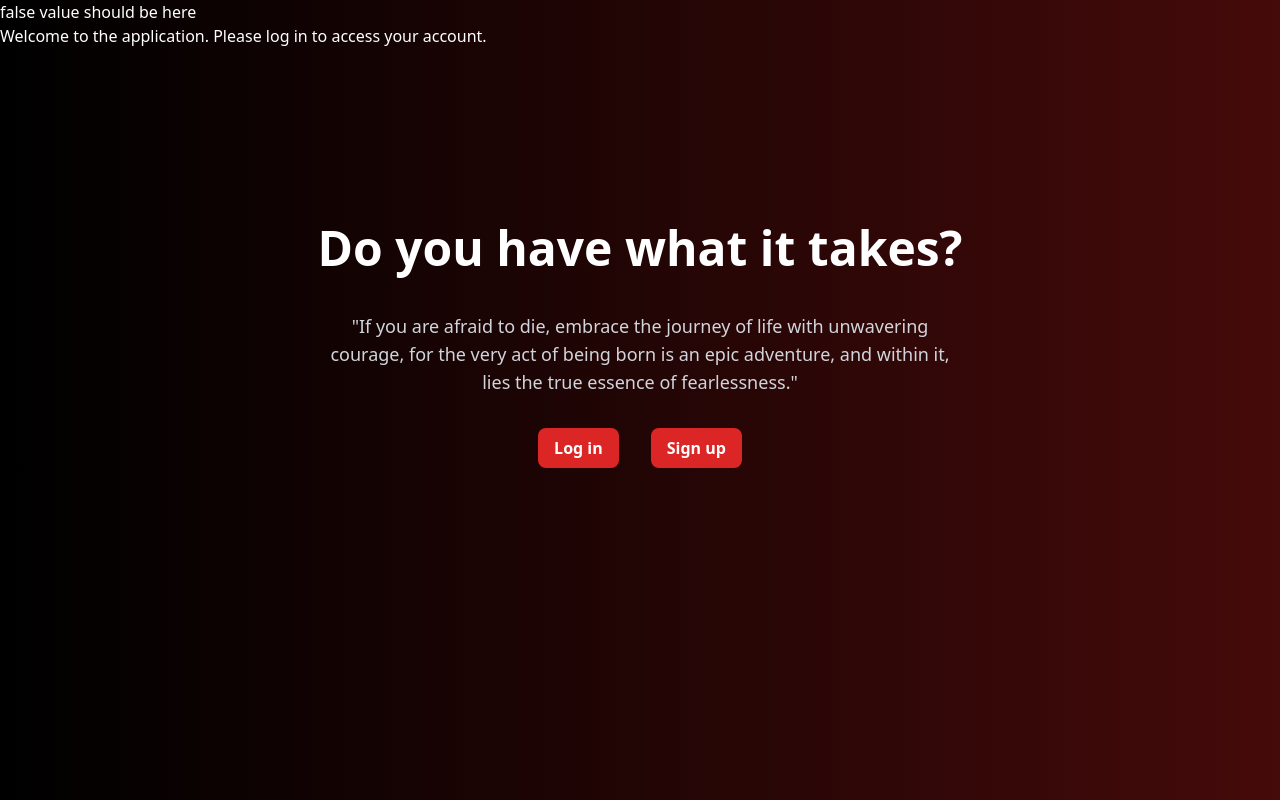
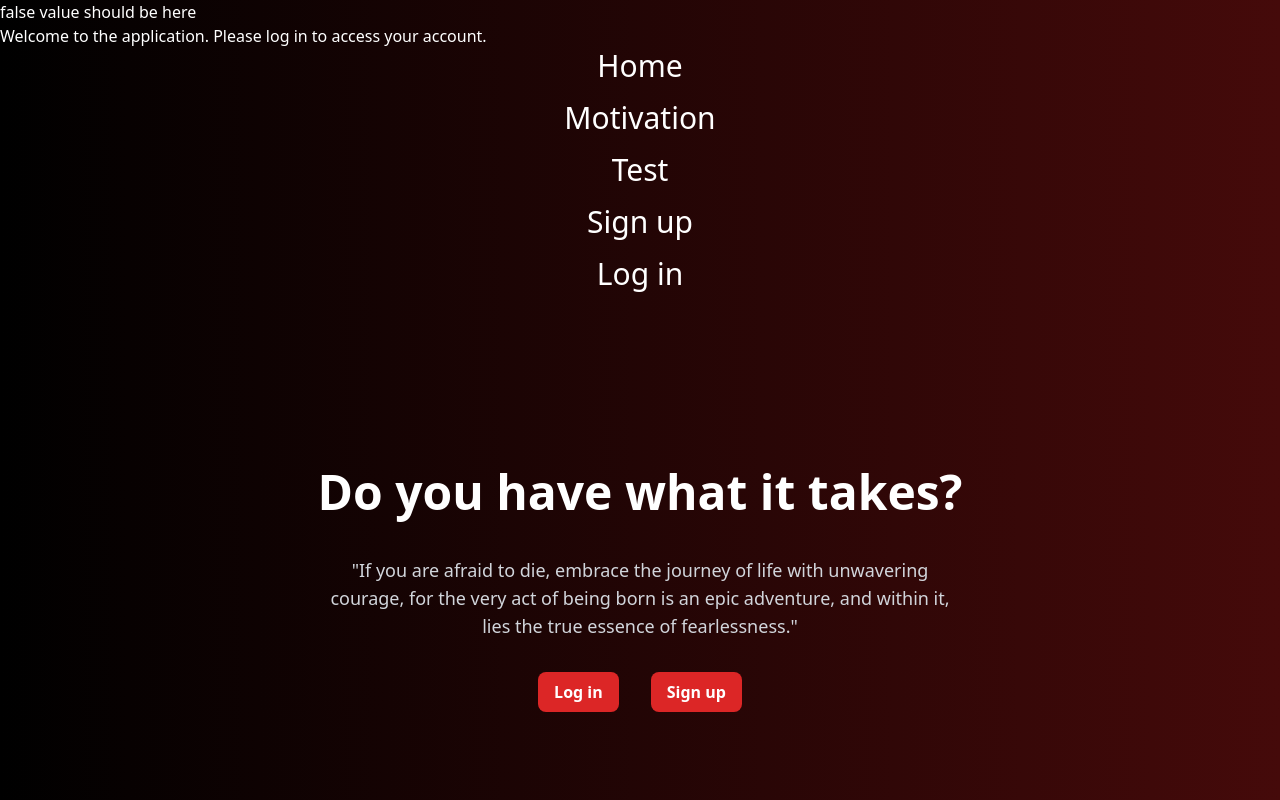
Before and after one commit to sagastvme/fitFolio, a SvelteKit app: page / in a window 1280 px wide. Built offline with nearby package versions, Linux system fonts and the light colour scheme.

Commit message:
changed menu when user is logged in

```diff
--- a/src/routes/+layout.js
+++ b/src/routes/+layout.js
@@ -1,18 +1,28 @@
 /** @type {import('./$types').LayoutLoad} */
 export function load() {
+    let isLoggedIn = false;
 
-    const routes = ['Home', 'Motivation', 'Test', 'Sign up', 'Log in'];
+    if (import.meta.env.SSR === false) {
+
+        if (localStorage.getItem('loggedIn')) {
+            const storedData = JSON.parse(localStorage.getItem('loggedIn'));
+            isLoggedIn = storedData.loggedIn;
+        }
+    }
+
+    let routes = ['Home', 'Motivation', 'Test', 'Sign up', 'Log in'];
+
+    if (isLoggedIn) {
+        routes = ['Home', 'Motivation', 'Test'];
+    }
 
     const sections = routes.map((item) => {
         if (item.trim().toLowerCase() === 'home') {
-            return {slug: '/', title: item};
+            return { slug: '/', title: item };
         } else {
-            return {slug: item.toLowerCase().replace(' ',''), title: item};
+            return { slug: item.toLowerCase().replace(' ', ''), title: item };
         }
     });
 
-
-    return {sections}
-
-
+    return { sections }
 }
--- a/src/routes/+layout.svelte
+++ b/src/routes/+layout.svelte
@@ -69,6 +69,13 @@ function logOut(){
 {:else}
     <!-- Render content for non-logged-in users -->
     <p class="text-white">Welcome to the application. Please log in to access your account.</p>
+    <ul class="">
+      {#each data.sections as section (section.slug)}
+        <li class="w-full text-center mb-4">
+          <a on:click={openMobileMenu} href={section.slug} class="text-3xl w-full text-white">{section.title}</a>
+        </li>
+      {/each}
+    </ul>
   {/if}
 
 <div class="bg-gradient-to-r from-black to-red-950 text-white">
--- a/src/routes/login/+page.svelte
+++ b/src/routes/login/+page.svelte
@@ -17,13 +17,15 @@
 			alert(json.message);
 			form.reset();
 		} else {
-            console.log('the response = ', json)
-            localStorage.setItem('loggedIn', JSON.stringify({
-    email: json.email,
-    loggedIn: true
-  }));
-			console.log(' i have set a locacl storeafe ', localStorage.getItem('loggedIn'));
-            location.reload(true);
+			console.log('the response = ', json);
+			localStorage.setItem(
+				'loggedIn',
+				JSON.stringify({
+					email: json.email,
+					loggedIn: true
+				})
+			);
+			location.href = '/';
 		}
 	} // export let data: PageData;
 </script>
```
